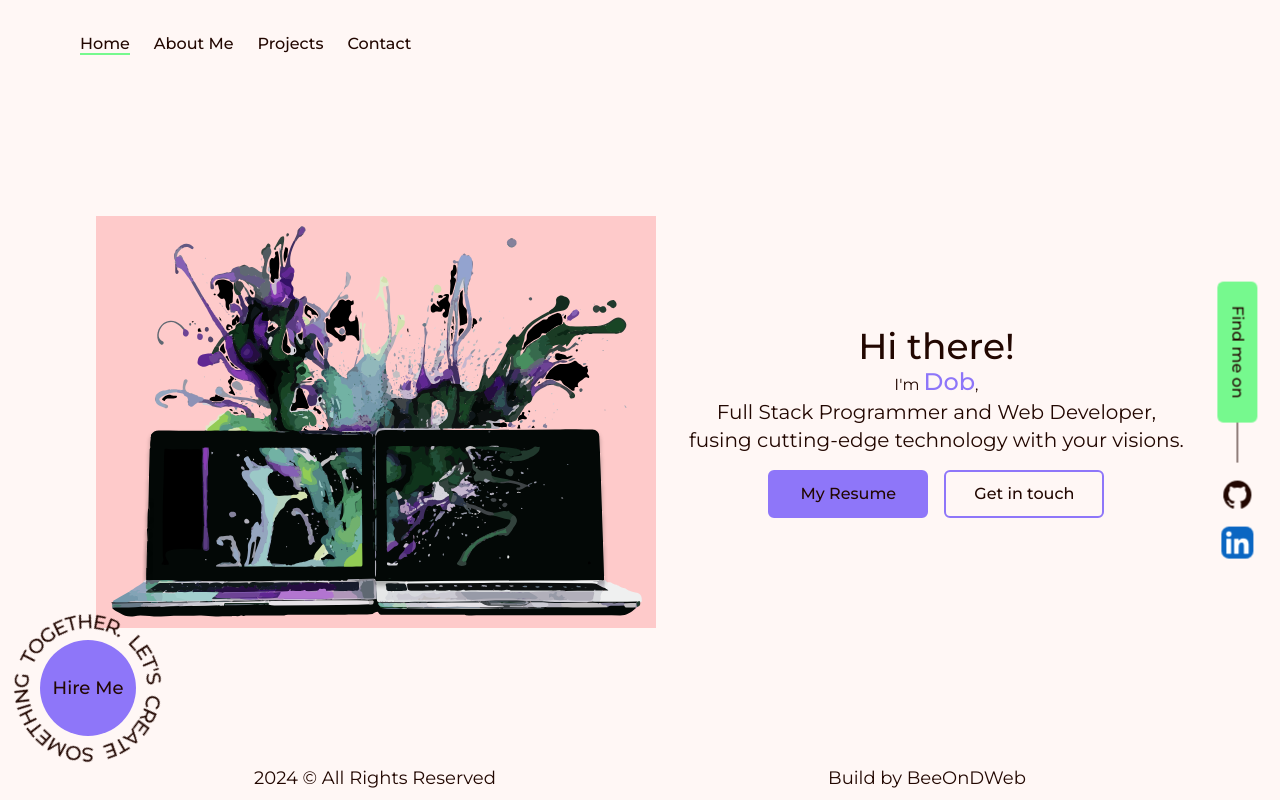
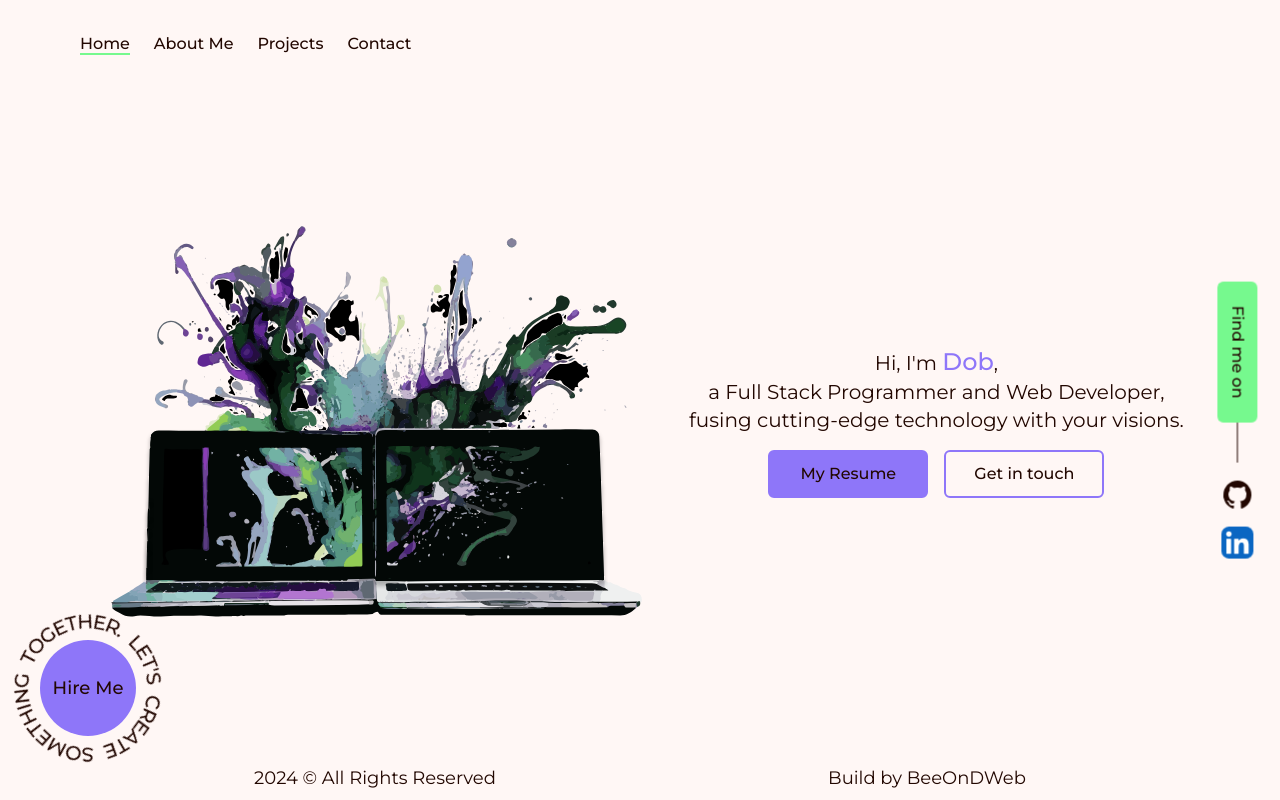
Before and after one commit to Captain-Leftovers/beeOnDWeb-portfolio, a Next.js app: page / in a window 1280 px wide. Built offline with nearby package versions, Linux system fonts and the light colour scheme.

Commit message:
Refactor page layout and styles

```diff
--- a/src/app/(root)/page.tsx
+++ b/src/app/(root)/page.tsx
@@ -4,14 +4,14 @@ import Link from 'next/link'
 export default function Home() {
 	return (
 		<main className="flex flex-col xl:flex-row  items-center justify-around  bg-background dark:bg-background-dark grow w-full lg:max-w-screen-xl text-text dark:text-text-dark">
-			<div className="md:w-1/2 bg-red-200">
+			<div className="md:w-1/2 ">
 				<LaptopSVG className="w-full h-auto" />
 			</div>
 
 			<article className="flex flex-col w-fit  text-center">
-				<h1 className="self-center text-2xl sm:text-4xl font-medium ">Hi there!</h1>
-				<p className="animate-slideFromLeft ">
-					I&apos;m{' '}
+				{/* <h1 className="hidden sm:block self-center text-2xl sm:text-4xl font-medium ">Hi there!</h1> */}
+				<p className="animate-slideFromLeft text-xl">
+					Hi, I&apos;m{' '}
 					<span className="text-2xl font-medium text-primary dark:text-primary-dark">
 						<Link className="relative group" href="/about">
 							Dob
@@ -22,7 +22,7 @@ export default function Home() {
 					</span>
 					,
 				</p>
-				<p className='sm:text-xl'> Full Stack Programmer and Web Developer,</p>
+				<p className='sm:text-xl'>a Full Stack Programmer and Web Developer,</p>
 				<p className='sm:text-xl'> fusing cutting-edge technology with your visions.</p>
 				<div className="flex items-center justify-center w-full mt-4  whitespace-nowrap">
 					<a
```
